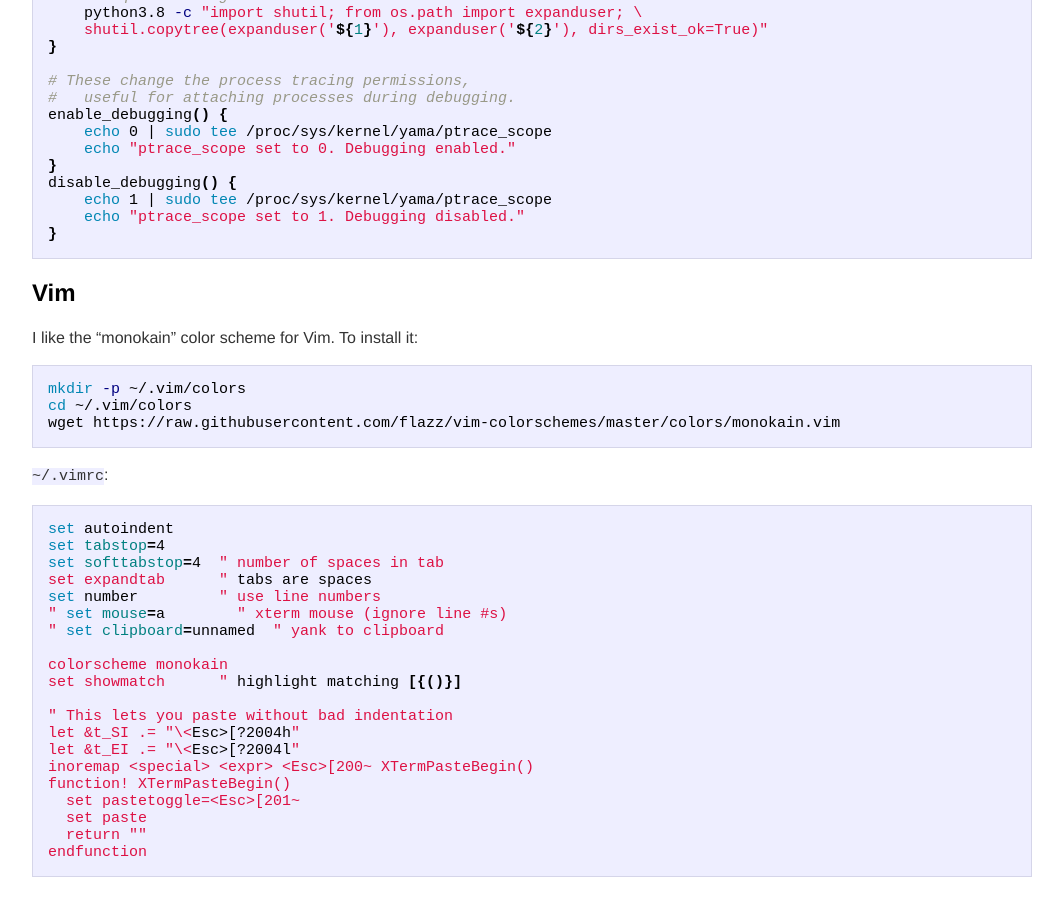
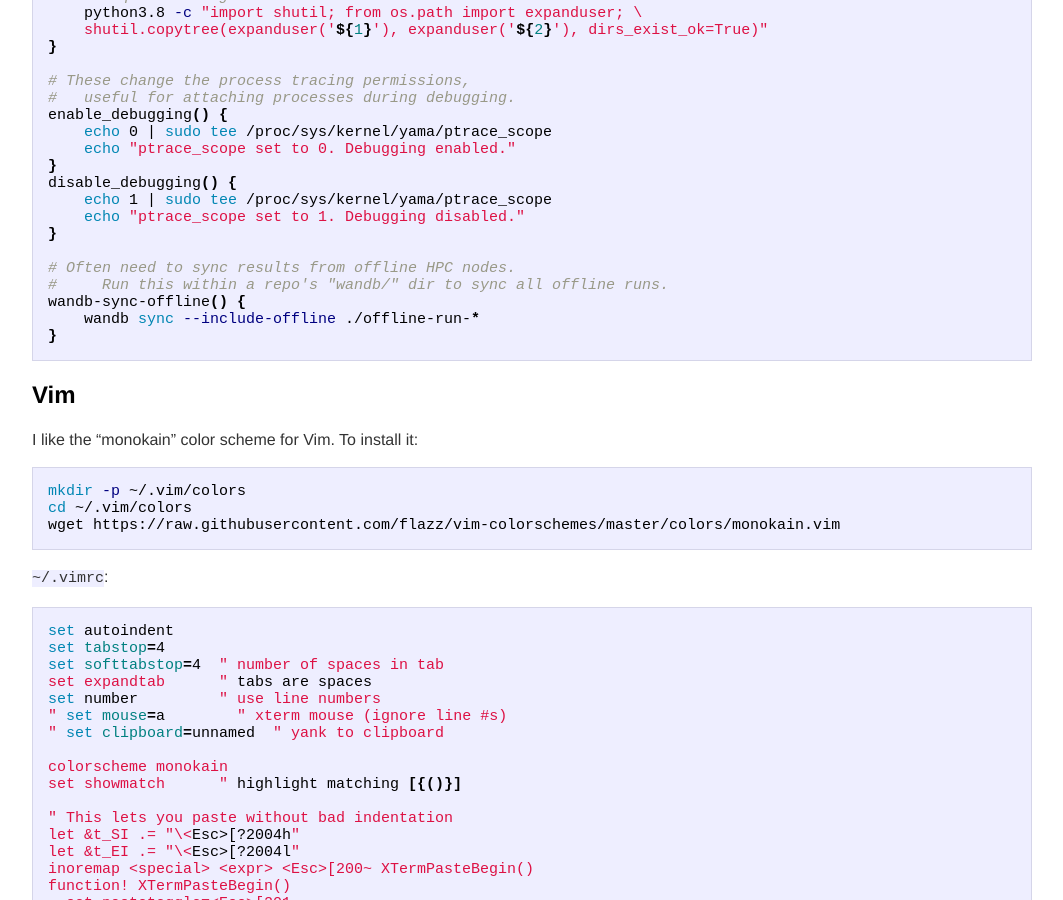
Before and after one commit to kcorder/kcorder.github.io, a Jekyll site: the page built from _posts/2021-01-13-term-configs.md, in a window 1280 px wide and 900 px high, scrolled down 1153 px. Shown: the whole window, without its empty margins (108-1171 px from the left). Built offline with Jekyll 4.4.1, drawn with Linux system fonts in a browser that asks for light colours.

Commit message:
Update 2021-01-13-term-configs.md

````diff
--- a/_posts/2021-01-13-term-configs.md
+++ b/_posts/2021-01-13-term-configs.md
@@ -74,6 +74,12 @@ disable_debugging() {
     echo 1 | sudo tee /proc/sys/kernel/yama/ptrace_scope
     echo "ptrace_scope set to 1. Debugging disabled."
 }
+
+# Often need to sync results from offline HPC nodes.
+#     Run this within a repo's "wandb/" dir to sync all offline runs.
+wandb-sync-offline() {
+    wandb sync --include-offline ./offline-run-*
+}
 ```
 
 
````
